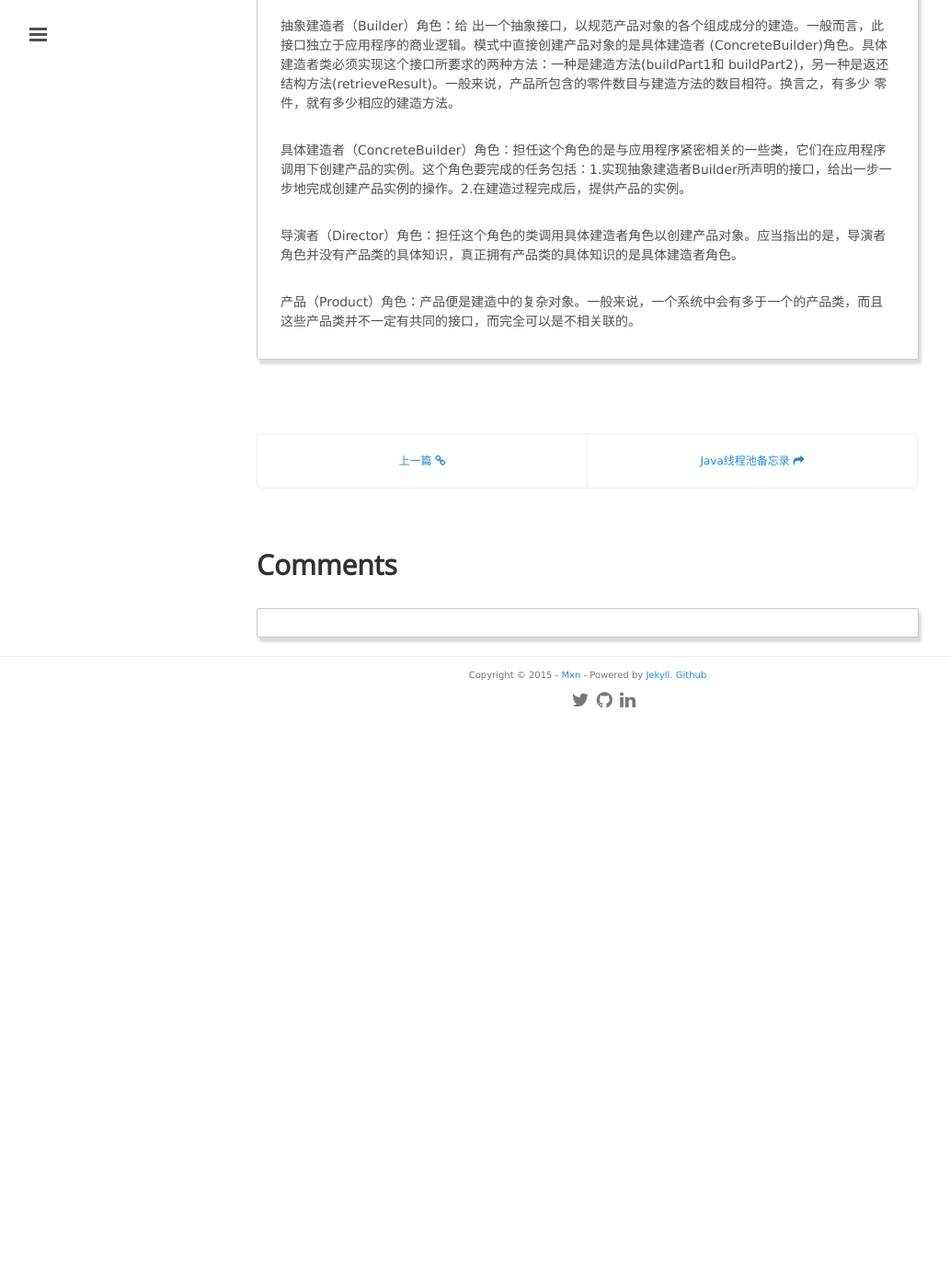
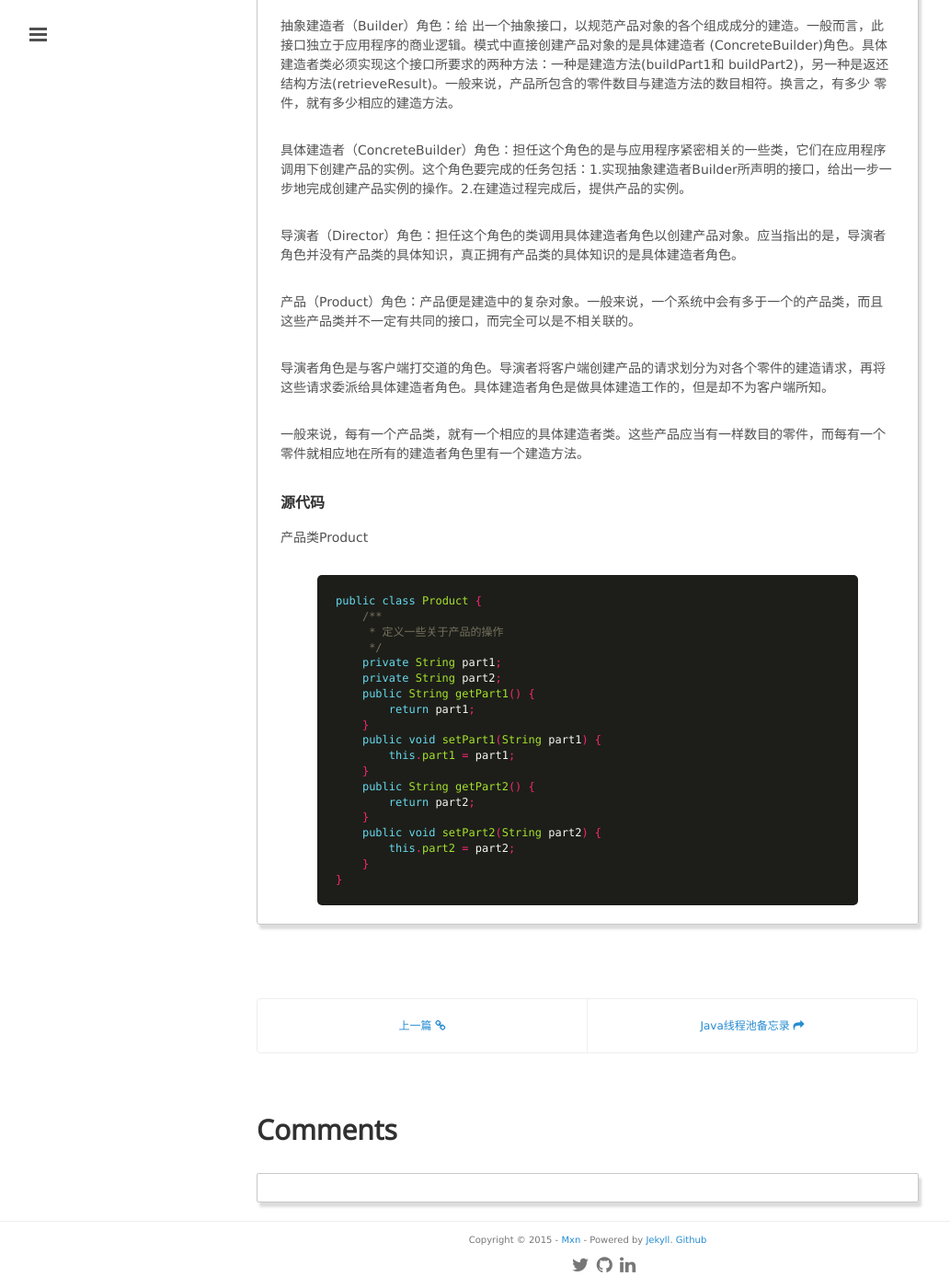
Before and after one commit to mxn21/mxn21.github.io, a Jekyll site: the page built from _posts/2015-6-14-android建设者模式分析.md, in a window 1280 px wide and 1400 px high, scrolled down 1425 px. Shown: the whole window at 92% size, without its empty margins (1-1034 px from the left). Built offline with Jekyll 4.4.1, drawn with Linux system fonts in a browser that asks for light colours; Markdown is read by kramdown in place of the engine named in the settings; comment, search, counter and statistics services are not loaded; before the commit the page ends 2211 px from its top, so only the background shows below that.

Commit message:
Update 2015-6-14-android建设者模式分析.md

```diff
--- a/_posts/2015-6-14-android建设者模式分析.md
+++ b/_posts/2015-6-14-android建设者模式分析.md
@@ -48,3 +48,33 @@
 导演者（Director）角色：担任这个角色的类调用具体建造者角色以创建产品对象。应当指出的是，导演者角色并没有产品类的具体知识，真正拥有产品类的具体知识的是具体建造者角色。
 
 产品（Product）角色：产品便是建造中的复杂对象。一般来说，一个系统中会有多于一个的产品类，而且这些产品类并不一定有共同的接口，而完全可以是不相关联的。
+
+导演者角色是与客户端打交道的角色。导演者将客户端创建产品的请求划分为对各个零件的建造请求，再将这些请求委派给具体建造者角色。具体建造者角色是做具体建造工作的，但是却不为客户端所知。
+
+一般来说，每有一个产品类，就有一个相应的具体建造者类。这些产品应当有一样数目的零件，而每有一个零件就相应地在所有的建造者角色里有一个建造方法。
+
+### 源代码
+
+产品类Product
+
+{% highlight java %}
+public class Product {
+    /**
+     * 定义一些关于产品的操作
+     */
+    private String part1;
+    private String part2;
+    public String getPart1() {
+        return part1;
+    }
+    public void setPart1(String part1) {
+        this.part1 = part1;
+    }
+    public String getPart2() {
+        return part2;
+    }
+    public void setPart2(String part2) {
+        this.part2 = part2;
+    }
+}
+{% endhighlight  %}
```
